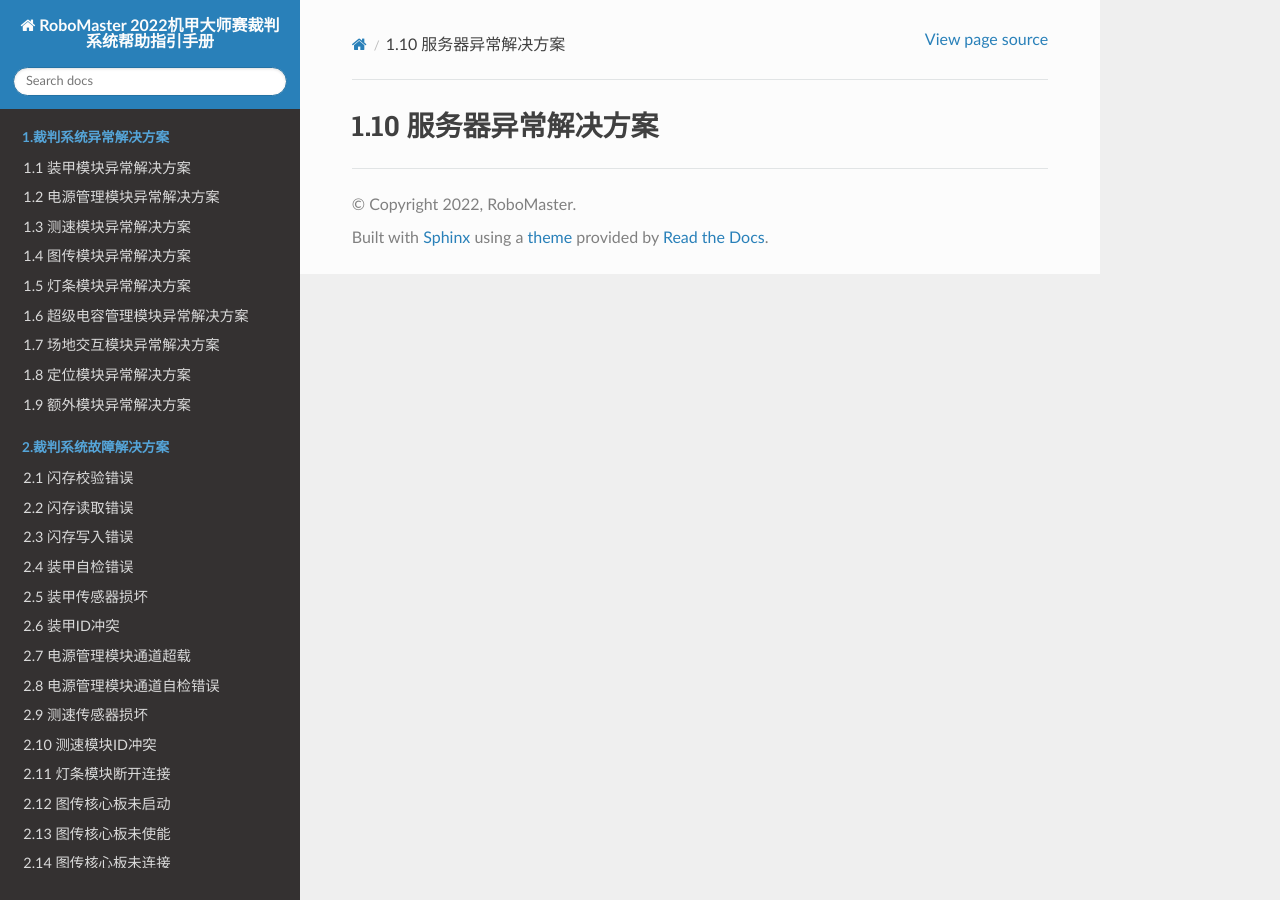
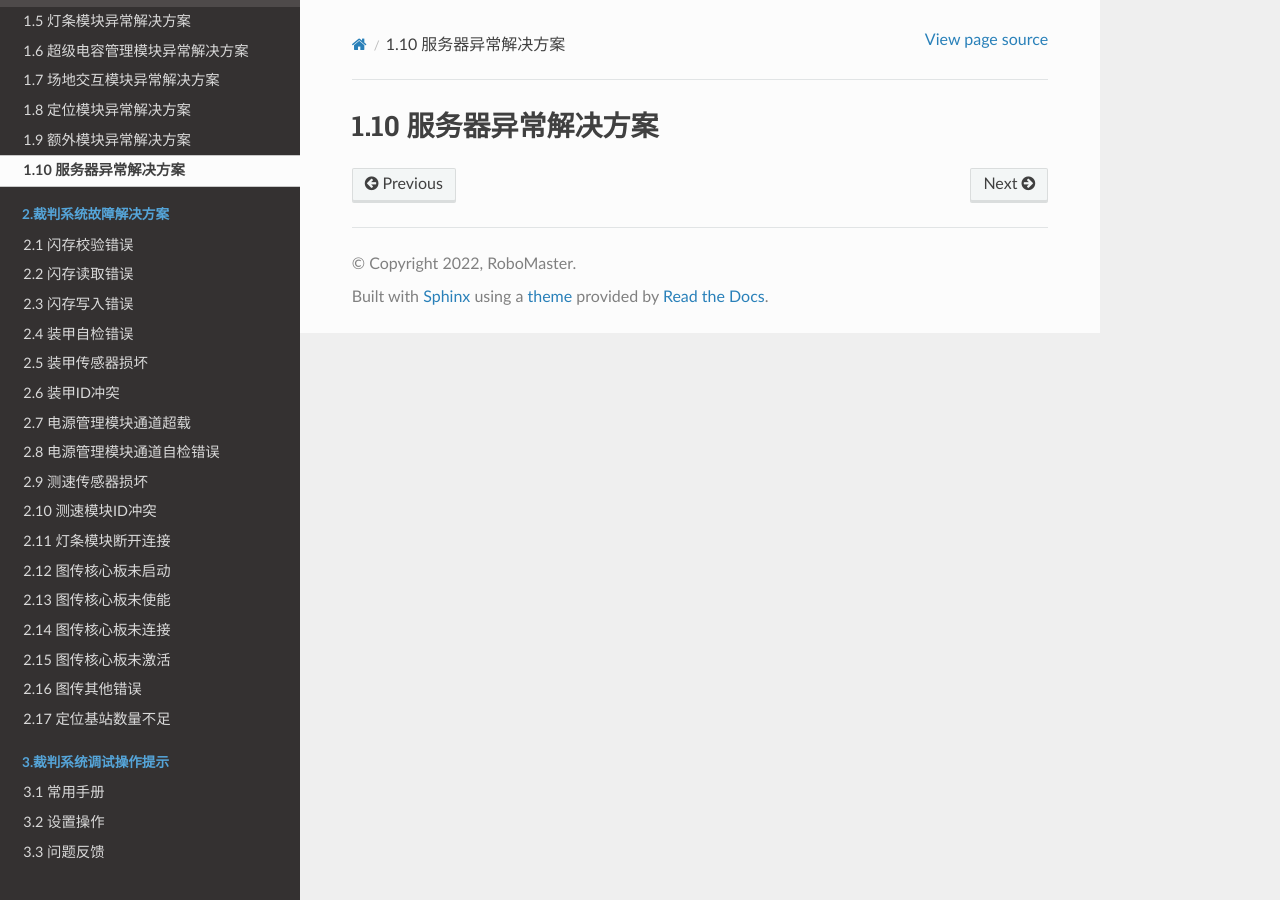
Before and after one commit to RoboMaster/RefereeSystem_Help, a Sphinx documentation site: the page built from docs/ch1/1-10.md, in a window 1280 px wide. Built offline with Sphinx 7.4.7 and the Read the Docs theme 2.0.0, drawn with Linux system fonts in a browser that asks for light colours; pages that are not in the unit, such as notebooks, are missing from menus.

Commit message:
Update index.rst

```diff
--- a/docs/index.rst
+++ b/docs/index.rst
@@ -15,7 +15,7 @@
     ch1/1-7.md
     ch1/1-8.md
     ch1/1-9.md
-    ch1/1/10.md
+    ch1/1-10.md
 
 .. toctree::
     :maxdepth: 0
```
